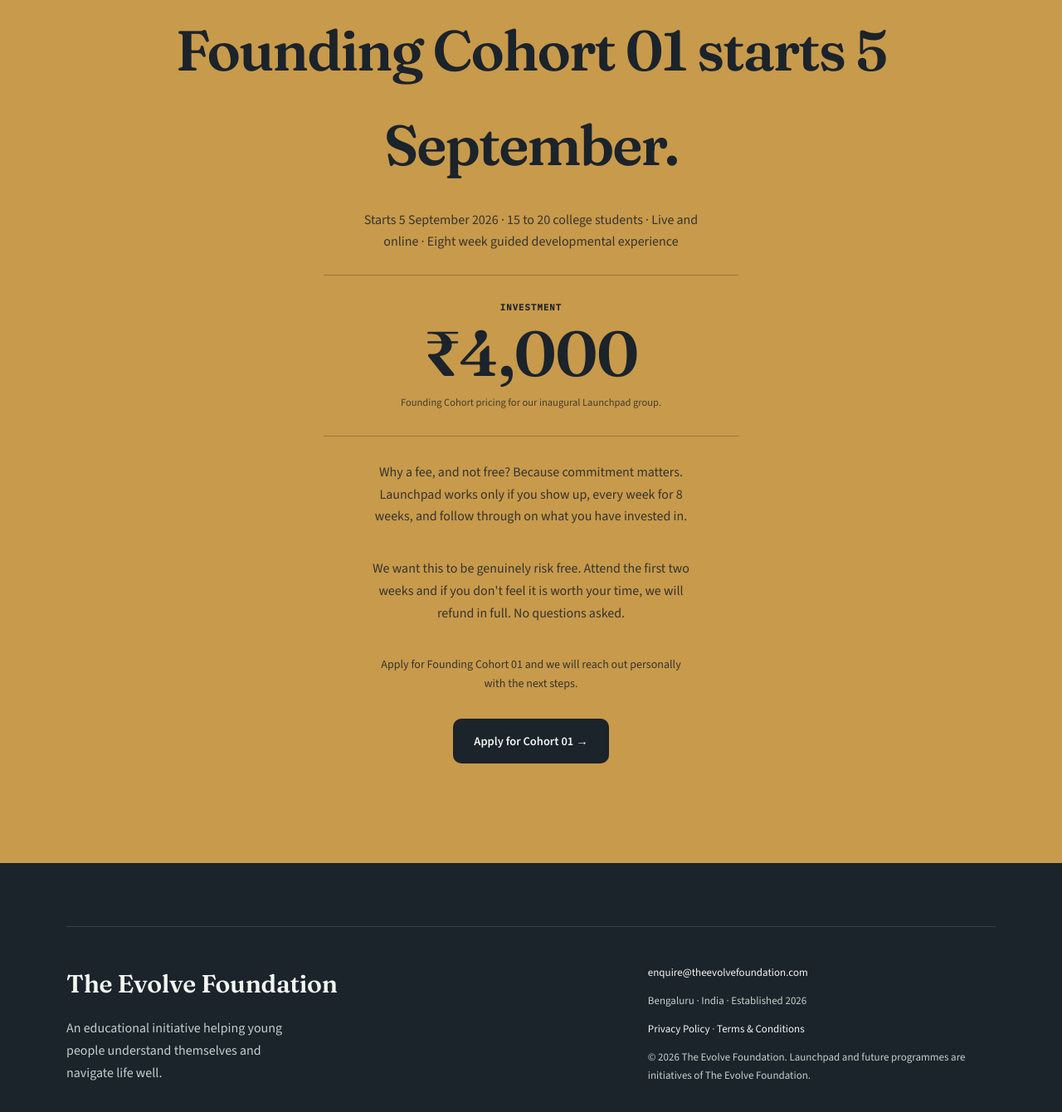
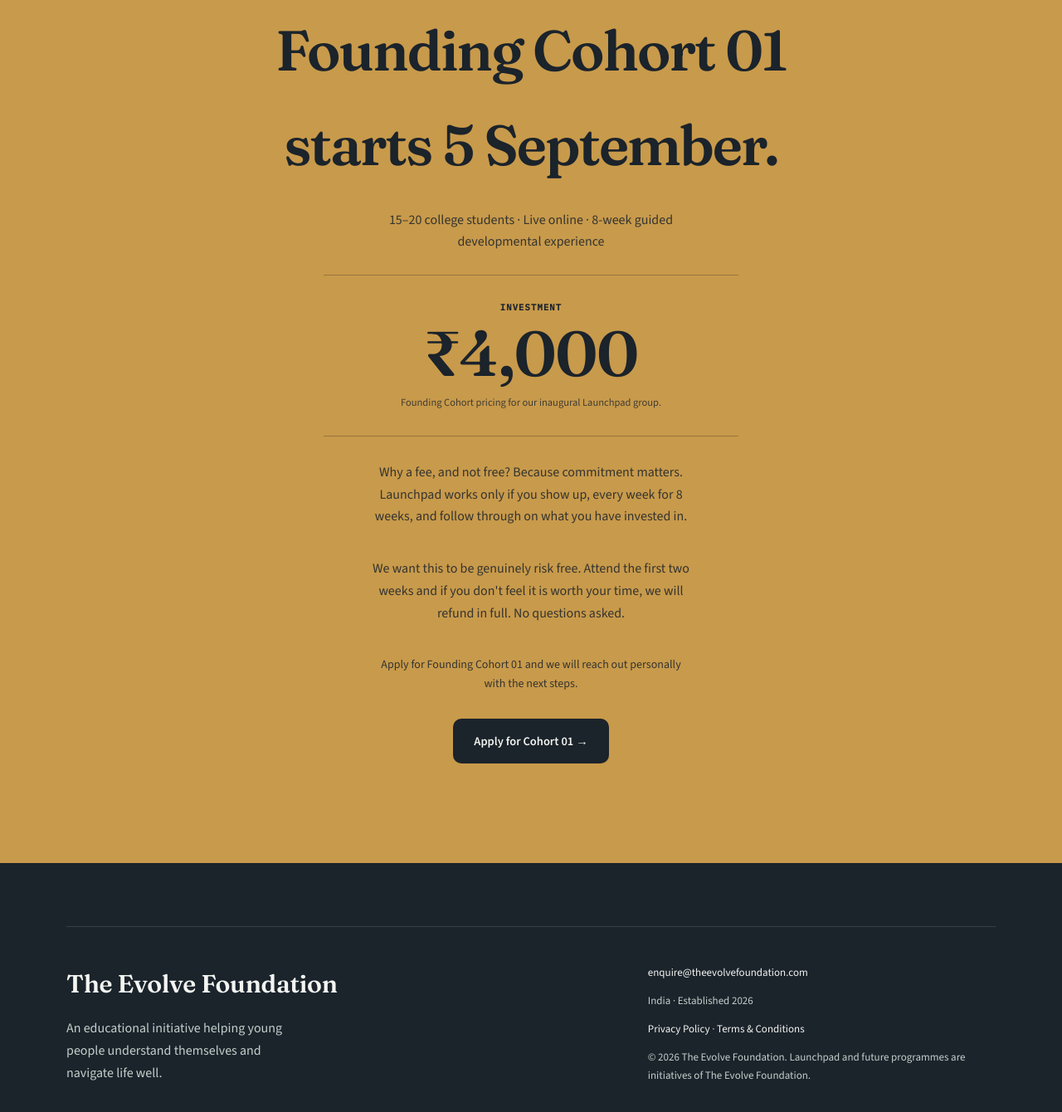
Before and after one commit to ramsparames/theevolvefoundation, a plain HTML site: page index.html in a window 1280 px wide. Shown: the part 7271-8611 px from the top of the page at 83% size. Drawn offline with nearby package versions, Linux system fonts and the light colour scheme.

Commit message:
Add files via upload

```diff
--- a/index.html
+++ b/index.html
@@ -637,9 +637,9 @@
 <section class="final-cta" id="apply">
 <div class="wrap reveal">
 <span class="final-cta-label">FOUNDING COHORT</span>
-<h2>Founding Cohort 01 starts 5 September.</h2>
+<h2>Founding Cohort 01<br>starts 5 September.</h2>
 <p class="final-cta-details">
-      Starts 5 September 2026 · 15 to 20 college students · Live and online · Eight week guided developmental experience
+      15–20 college students · Live online · 8-week guided developmental experience
 </p>
 <div class="final-cta-investment">
 <span class="final-price-label">INVESTMENT</span>
@@ -662,7 +662,7 @@
 <p>An educational initiative helping young people understand themselves and navigate life well.</p>
 </div>
 <div class="footer-v2-meta">
-<a href="mailto:enquire@theevolvefoundation.com?subject=Launchpad%20Enquiry">enquire@theevolvefoundation.com</a><span>Bengaluru · India · Established 2026</span><span class="footer-legal-links"><a href="privacy-policy.html">Privacy Policy</a> · <a href="terms-and-conditions.html">Terms &amp; Conditions</a></span><span>© 2026 The Evolve Foundation. Launchpad and future programmes are initiatives of The Evolve Foundation.</span>
+<a href="mailto:enquire@theevolvefoundation.com?subject=Launchpad%20Enquiry">enquire@theevolvefoundation.com</a><span>India · Established 2026</span><span class="footer-legal-links"><a href="privacy-policy.html">Privacy Policy</a> · <a href="terms-and-conditions.html">Terms &amp; Conditions</a></span><span>© 2026 The Evolve Foundation. Launchpad and future programmes are initiatives of The Evolve Foundation.</span>
 </div>
 </div></div></footer>
 <script defer="" src="script.js"></script>
```
